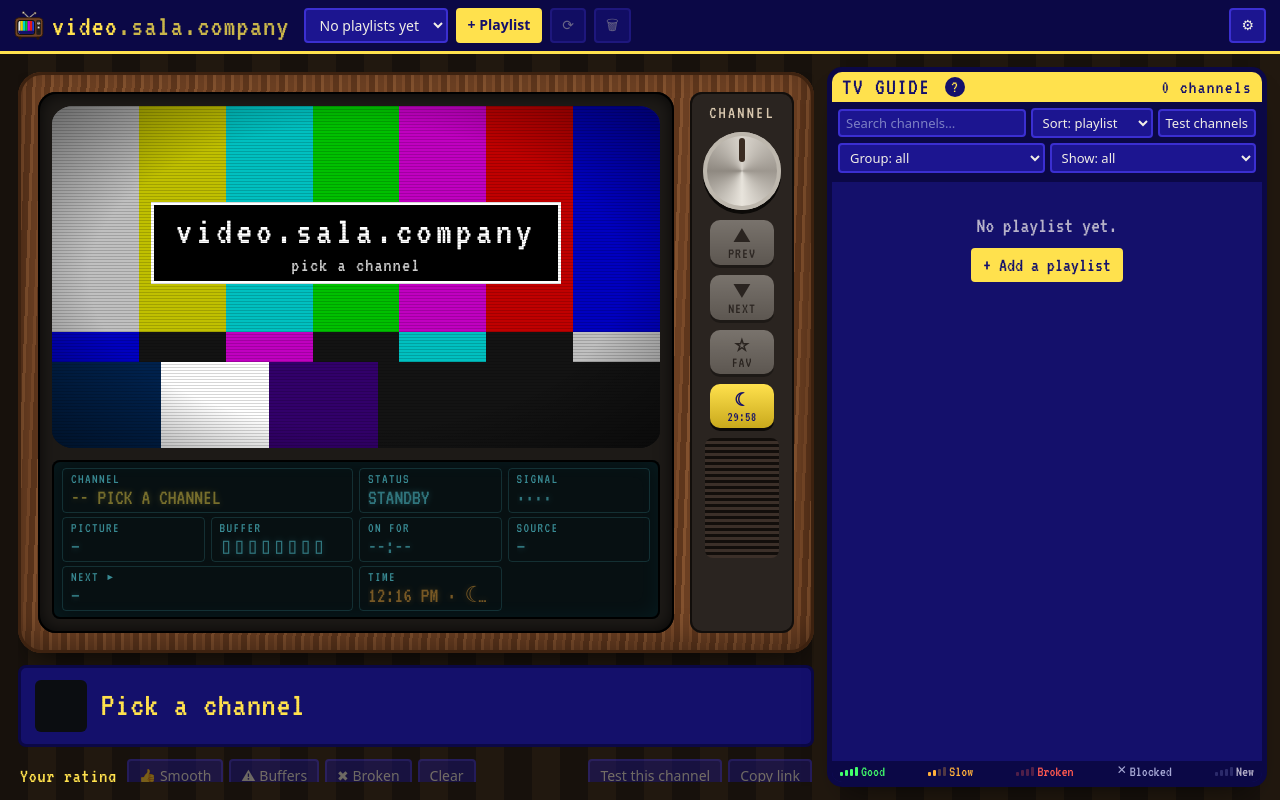
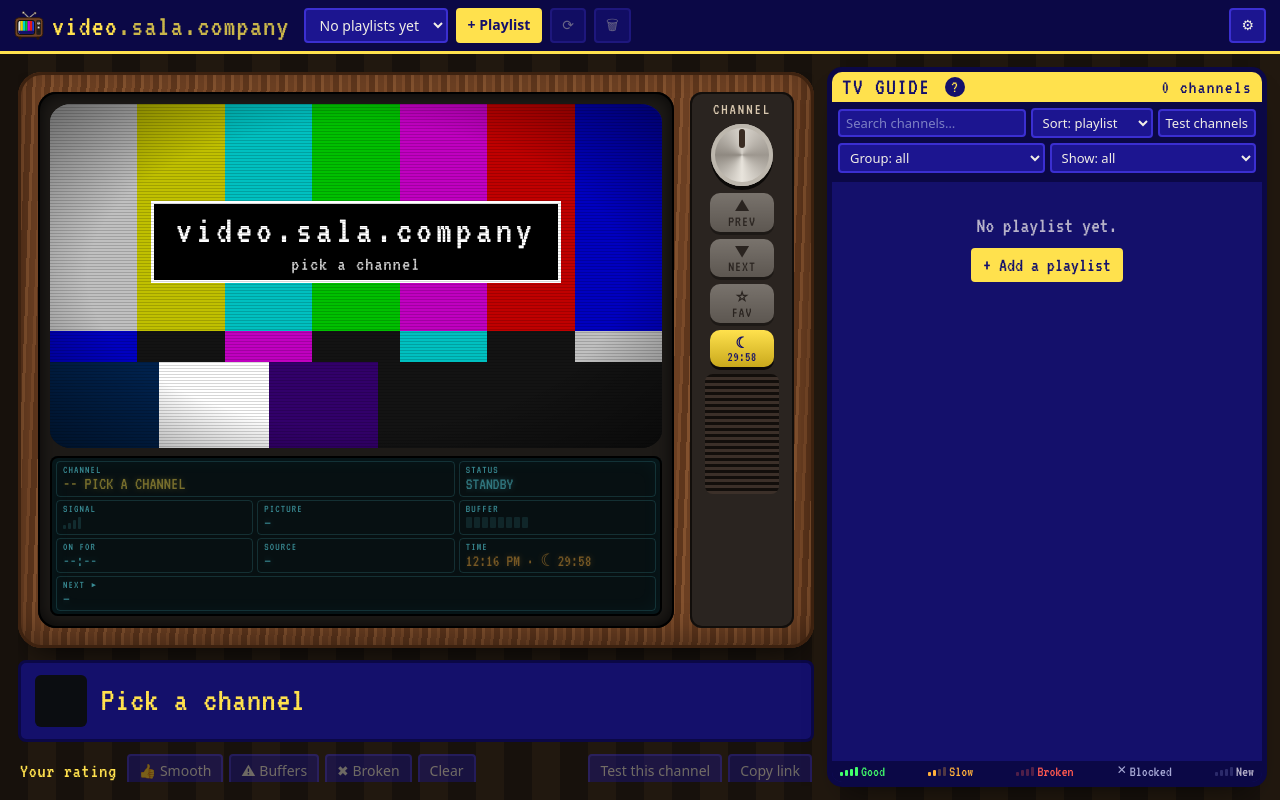
Before and after one commit to jamalxcode/video, a plain HTML site: page index.html in a window 1280 px wide. Both pictures are taken after a click on the button "☾ SLEEP". Drawn offline with nearby package versions, Linux system fonts and the light colour scheme; no server answers.

Commit message:
Compact VCR display: all 9 fields in about half the height
Three columns with tighter type instead of two tall ones, a slimmer
knob column so the display no longer stretches to fill it, and drawn
signal and buffer meters instead of block characters that some devices
render oversized.

Co-Authored-By: Claude Opus 5.5 <noreply@anthropic.com>

```diff
--- a/app.js
+++ b/app.js
@@ -929,9 +929,7 @@ const TV = (() => {
 /* VCR-style display under the picture: what's on, how well it's playing, what's next. */
 const VFD = (() => {
   const el = id => document.getElementById(id);
-  const box = $('#vfd');
-  const narrow = matchMedia('(max-width: 820px)'); // same breakpoint as the phone layout
-  const STATE = {
+  const box = $('#vfd');  const STATE = {
     standby: ['STANDBY', ''], tuning: ['TUNING…', 'lvl-warn'], live: ['● LIVE', 'lvl-good'], sleep: ['☾ SLEEPING', 'lvl-warn'],
     buffering: ['BUFFERING', 'lvl-warn'], nosignal: ['NO SIGNAL', 'lvl-bad'],
   };
@@ -949,9 +947,17 @@ const VFD = (() => {
   }
   function set(id, text, cls = '') {
     const n = el(id);
-    if (n.textContent !== text) n.textContent = text;
+    if (n.textContent !== text || n._html) { n.textContent = text; n._html = null; }
     n.className = cls;
   }
+  // Same, for values with drawn meters (only rewritten when they actually change).
+  function setHtml(id, html, cls = '') {
+    const n = el(id);
+    if (n._html !== html) { n.innerHTML = html; n._html = html; }
+    n.className = cls;
+  }
+  // 8-segment buffer meter drawn as small blocks: one segment per 4 seconds loaded ahead.
+  const bufMeter = full => `<i class="bufm" aria-hidden="true">${Array.from({ length: 8 }, (_, i) => `<b${i < full ? '' : ' class="off"'}></b>`).join('')}</i>`;
   function update() {
     const ch = S.current;
     const s = session && ch && session.ch.key === ch.key ? session : null;
@@ -962,8 +968,8 @@ const VFD = (() => {
     set('vfdState', stateText, stateCls);
     if (ch) {
       const st = channelStatus(ch);
-      set('vfdSig', `${BARS[st.cls]} ${(st.label || 'UNTESTED').toUpperCase()}`, 'lvl-' + st.cls);
-    } else set('vfdSig', '····');
+      setHtml('vfdSig', `${sigHtml(st.cls)} ${esc((st.label || 'UNTESTED').toUpperCase())}`, 'lvl-' + st.cls);
+    } else setHtml('vfdSig', sigHtml('untested'));
     // Picture: resolution, plus bitrate when the player knows it.
     let pic = '—';
     if (s?.started && video.videoHeight) {
@@ -974,12 +980,11 @@ const VFD = (() => {
     }
     set('vfdPic', pic);
     // Buffer meter: 32 seconds full scale; 8 blocks on desktop, 4 on a phone.
-    const blocks = narrow.matches ? 4 : 8;
     if (s?.started) {
       const sec = bufferedAhead();
-      const full = Math.min(blocks, Math.round(sec / (32 / blocks)));
-      set('vfdBuf', `${'▮'.repeat(full)}${'▯'.repeat(blocks - full)} ${Math.round(sec)}s`, sec < 3 ? 'lvl-bad' : sec < 8 ? 'lvl-warn' : 'lvl-good');
-    } else set('vfdBuf', '▯'.repeat(blocks));
+      const full = Math.min(8, Math.round(sec / 4));
+      setHtml('vfdBuf', `${bufMeter(full)} ${Math.round(sec)}s`, sec < 3 ? 'lvl-bad' : sec < 8 ? 'lvl-warn' : 'lvl-good');
+    } else setHtml('vfdBuf', bufMeter(0));
     set('vfdTime', s?.liveAt ? since(Date.now() - s.liveAt) : '--:--');
     const kind = { hls: 'HLS', mpegts: 'TS', native: 'DIRECT' }[engine] || '';
     set('vfdSrc', s ? `${s.idx + 1}/${s.order.length}${kind ? ' · ' + kind : ''}` : ch ? `${ch.sources.length} AVAIL` : '—');
@@ -988,7 +993,7 @@ const VFD = (() => {
     const next = S.filtered[(i + 1) % Math.max(S.filtered.length, 1)];
     if (next && next !== ch) {
       const st = channelStatus(next);
-      set('vfdNext', `${chNum(next)} ${next.name.toUpperCase()} ${BARS[st.cls]}`, 'lvl-' + st.cls);
+      setHtml('vfdNext', `${chNum(next)} ${esc(next.name.toUpperCase())} ${sigHtml(st.cls)}`, 'lvl-' + st.cls);
     } else set('vfdNext', '—');
     const clock = new Date().toLocaleTimeString([], { hour: 'numeric', minute: '2-digit' }).toUpperCase();
     set('vfdClock', Sleep.active() ? `${clock} · ☾ ${Sleep.left()}` : clock, Sleep.active() ? 'lvl-warn' : '');
--- a/index.html
+++ b/index.html
@@ -11,7 +11,7 @@
 <link rel="preconnect" href="https://fonts.googleapis.com">
 <link rel="preconnect" href="https://fonts.gstatic.com" crossorigin>
 <link href="https://fonts.googleapis.com/css2?family=VT323&display=swap" rel="stylesheet">
-<link rel="stylesheet" href="style.css?v=23">
+<link rel="stylesheet" href="style.css?v=25">
 <link rel="preconnect" href="https://cdn.jsdelivr.net" crossorigin>
 <link rel="preconnect" href="https://iptv-org.github.io" crossorigin>
 </head>
@@ -183,7 +183,7 @@
 </dialog>
 
 <div id="toast" class="toast hidden"></div>
-<script src="app.js?v=23"></script>
+<script src="app.js?v=25"></script>
 <!-- GoatCounter analytics (not loaded on localhost; paths are prefixed with the host so all *.sala.company apps share one dashboard) -->
 <script>
   (function () {
--- a/style.css
+++ b/style.css
@@ -425,3 +425,30 @@ body, button, select, input, textarea { font-family: 'Twemoji Country Flags', sy
 .legend .sig { height: 9px; } .legend .sig b:nth-child(4) { height: 9px; } .legend .sig b:nth-child(3) { height: 7px; }
 #nowMeta .sig { height: 13px; } #nowMeta .sig b:nth-child(4) { height: 13px; } #nowMeta .sig b:nth-child(3) { height: 10px; }
 @media (max-width: 820px) { .ch-num { width: 44px; font-size: 18px; } }
+
+/* ---------- compact VCR display (all 9 fields, 3 columns) + slimmer knob column ---------- */
+@media (min-width: 821px) {
+  .vfd { grid-template-columns: repeat(3, minmax(0, 1fr)); gap: 3px 4px; padding: 5px 6px; min-height: 0; }
+  .vfd-main { grid-column: span 2; }
+  .vfd-clock { order: 1; }                    /* TIME joins ON FOR and SOURCE on one row */
+  .vfd-next { order: 2; grid-column: 1 / -1; } /* NEXT gets the full last row */
+  .vfd-cell { padding: 2px 6px; }
+  .vfd-k { font-size: 11px; }
+  .vfd-cell b { font-size: 17px; line-height: 1.05; }
+  .vfd-main b { font-size: 18px; }
+  .bezel { gap: 8px; padding: 12px; }
+  .knobs { gap: 7px; padding: 9px 0; }
+  .knob-lbl { font-size: 16px; }
+  .dial { width: 62px; height: 62px; }
+  .dial::after { top: 5px; height: 19px; }
+  .knob { padding: 4px 0 3px; }
+  .knob b { font-size: 15px; }
+  .grille { min-height: 0; }
+}
+/* drawn meters inside the VCR display */
+.vfd .sig { height: 12px; vertical-align: -1px; }
+.vfd .sig b:nth-child(4) { height: 12px; } .vfd .sig b:nth-child(3) { height: 9px; }
+.bufm { display: inline-flex; gap: 2px; vertical-align: 0; font-style: normal; }
+.bufm b { width: 6px; height: 11px; border-radius: 1px; background: currentColor; }
+.bufm b.off { opacity: .22; }
+@media (max-width: 820px) { .bufm b { width: 5px; height: 10px; } }
```
